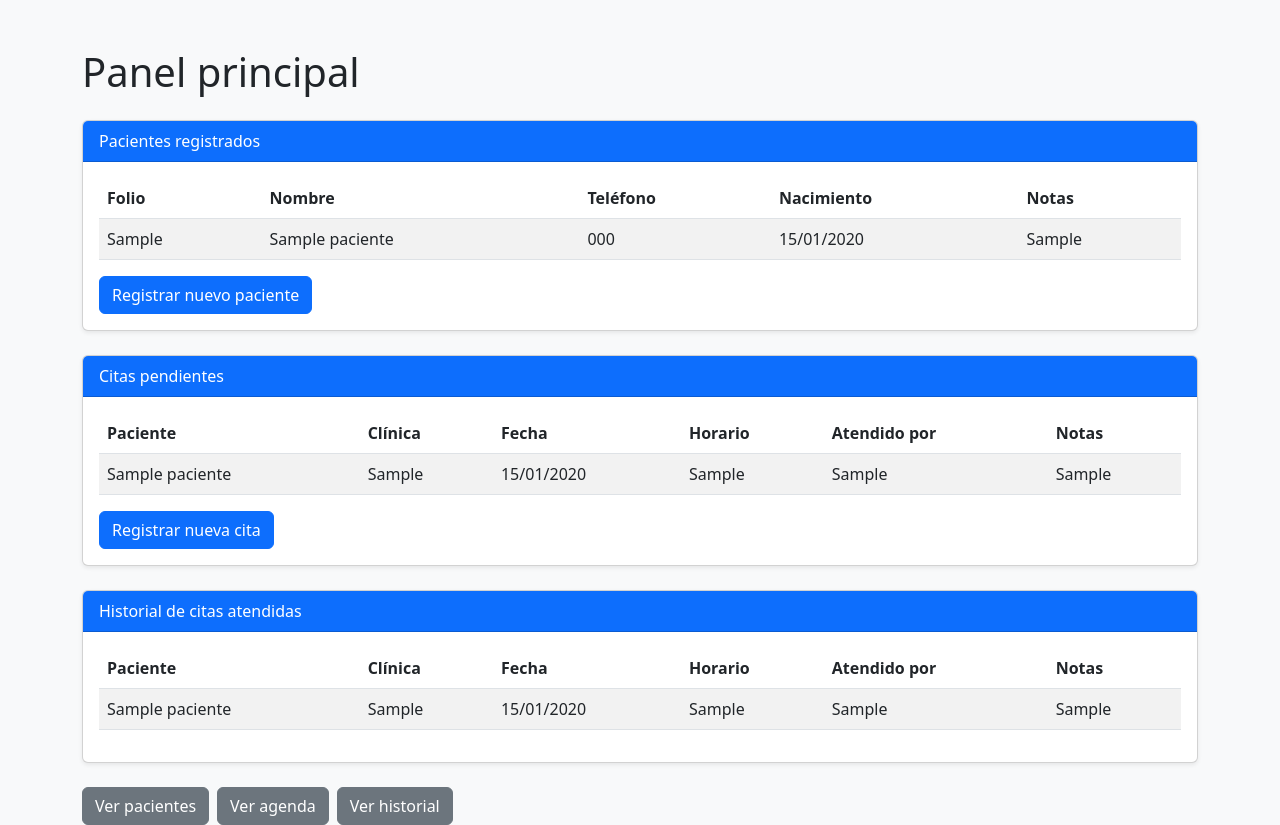
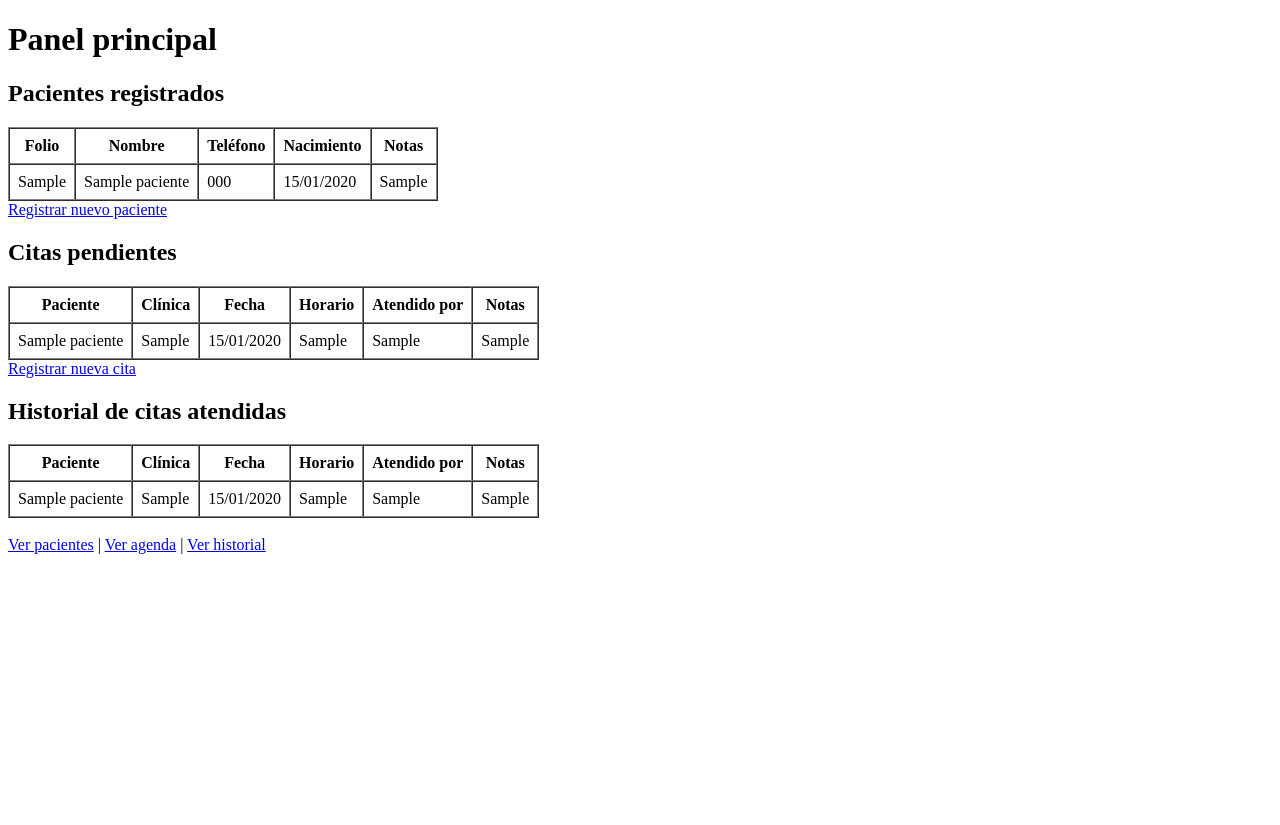
Before and after one commit to Luislopeze/Clinica, a Flask app: page / in a window 1280 px wide. After the commit the page ends 554 px from the top, so only its background shows below. Run offline with Flask 3, Linux system fonts and the light colour scheme; tables that the repository leaves empty hold one stand-in row (values such as "Sample post").

Commit message:
Update dashboard.html

```diff
--- a/templates/dashboard.html
+++ b/templates/dashboard.html
@@ -3,18 +3,13 @@
 <head>
     <meta charset="UTF-8">
     <title>Dashboard</title>
-    <!-- Bootstrap 5 -->
-    <link href="https://cdn.jsdelivr.net/npm/bootstrap@5.3.0/dist/css/bootstrap.min.css" rel="stylesheet">
 </head>
-<body class="bg-light">
-    <div class="container mt-5">
-        <h1 class="mb-4">Panel principal</h1>
+<body>
+    <h1>Panel principal</h1>
 
     <!-- Pacientes -->
-        <div class="card mb-4 shadow-sm">
-            <div class="card-header bg-primary text-white">Pacientes registrados</div>
-            <div class="card-body">
-                <table class="table table-striped">
+    <h2>Pacientes registrados</h2>
+    <table border="1" cellpadding="8" cellspacing="0">
         <thead>
             <tr>
                 <th>Folio</th>
@@ -36,15 +31,11 @@
             {% endfor %}
         </tbody>
     </table>
-                <a href="{{ url_for('nuevo_paciente') }}" class="btn btn-primary">Registrar nuevo paciente</a>
-            </div>
-        </div>
+    <a href="{{ url_for('nuevo_paciente') }}">Registrar nuevo paciente</a>
 
     <!-- Citas -->
-        <div class="card mb-4 shadow-sm">
-            <div class="card-header bg-primary text-white">Citas pendientes</div>
-            <div class="card-body">
-                <table class="table table-striped">
+    <h2>Citas pendientes</h2>
+    <table border="1" cellpadding="8" cellspacing="0">
         <thead>
             <tr>
                 <th>Paciente</th>
@@ -68,15 +59,11 @@
             {% endfor %}
         </tbody>
     </table>
-                <a href="{{ url_for('nueva_cita') }}" class="btn btn-primary">Registrar nueva cita</a>
-            </div>
-        </div>
+    <a href="{{ url_for('nueva_cita') }}">Registrar nueva cita</a>
 
     <!-- Historial -->
-        <div class="card mb-4 shadow-sm">
-            <div class="card-header bg-primary text-white">Historial de citas atendidas</div>
-            <div class="card-body">
-                <table class="table table-striped">
+    <h2>Historial de citas atendidas</h2>
+    <table border="1" cellpadding="8" cellspacing="0">
         <thead>
             <tr>
                 <th>Paciente</th>
@@ -100,15 +87,10 @@
             {% endfor %}
         </tbody>
     </table>
-            </div>
-        </div>
 
-        <!-- Navegación -->
-        <div class="d-flex gap-2">
-            <a href="{{ url_for('pacientes_view') }}" class="btn btn-secondary">Ver pacientes</a>
-            <a href="{{ url_for('agenda') }}" class="btn btn-secondary">Ver agenda</a>
-            <a href="{{ url_for('historial_view') }}" class="btn btn-secondary">Ver historial</a>
-        </div>
-    </div>
+    <br>
+    <a href="{{ url_for('pacientes_view') }}">Ver pacientes</a> |
+    <a href="{{ url_for('agenda') }}">Ver agenda</a> |
+    <a href="{{ url_for('historial_view') }}">Ver historial</a>
 </body>
 </html>
```
Lines whose indentation alone changed are shown as unchanged.
